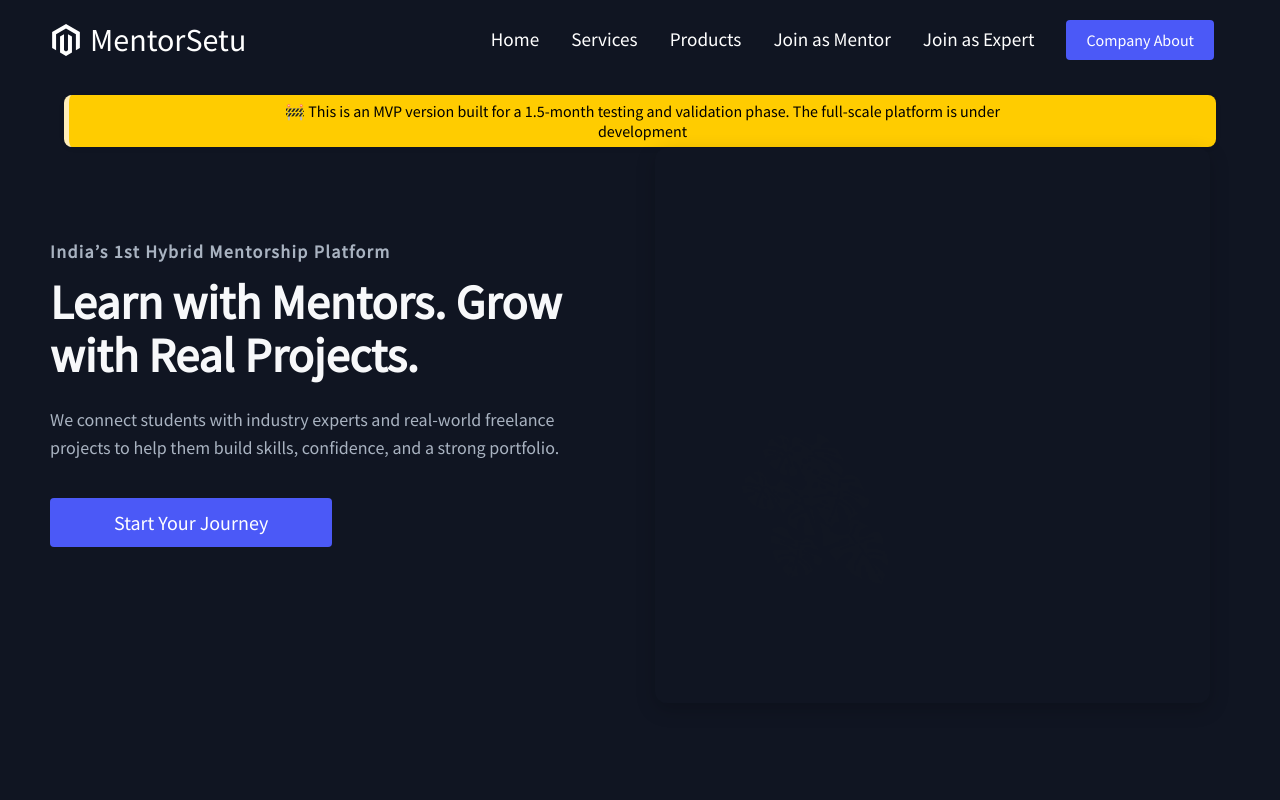
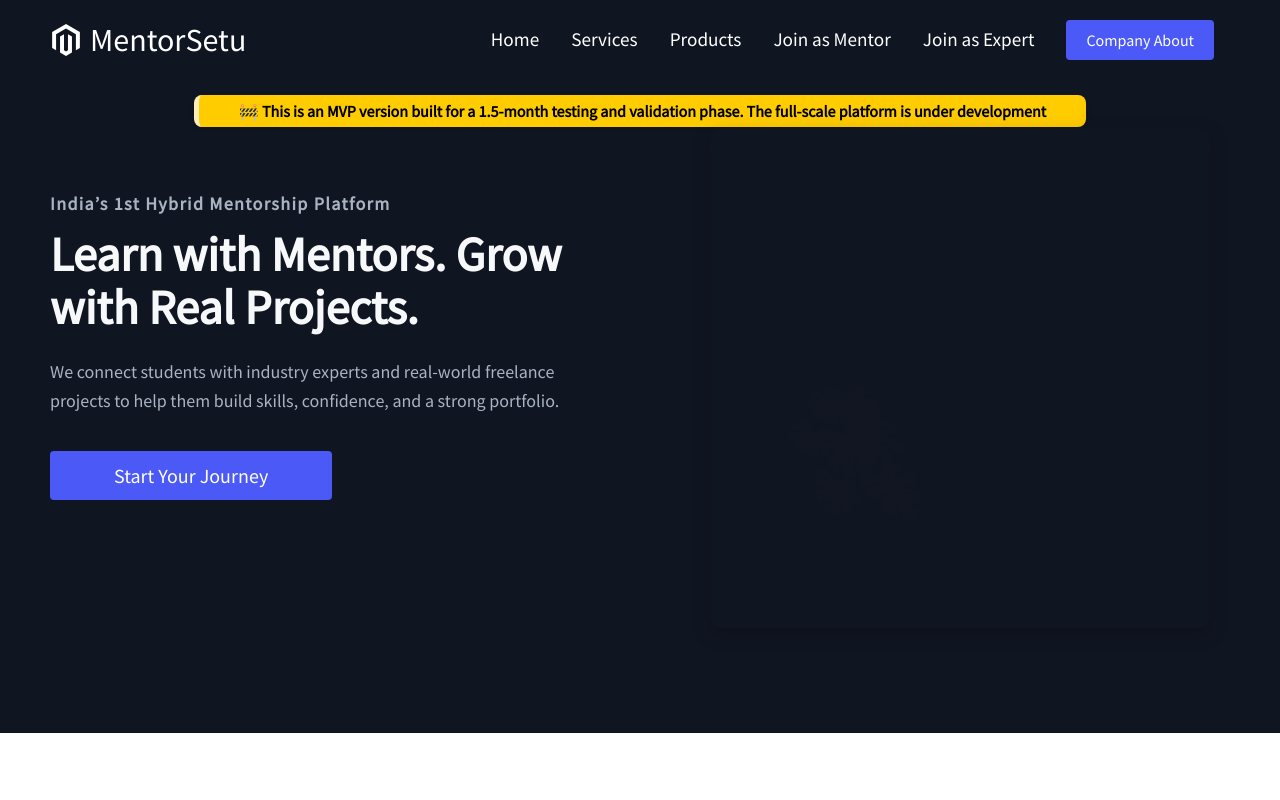
Before and after one commit to surajbhan93/MentorSetu, a React (Create React App) app: page / in a window 1280 px wide. Shown: the top 800 px of the page. Built offline with nearby package versions, Linux system fonts and the light colour scheme.

Commit message:
Update InfoSection.elements.js

```diff
--- a/src/components/InfoSection/InfoSection.elements.js
+++ b/src/components/InfoSection/InfoSection.elements.js
@@ -1,19 +1,21 @@
 import styled from 'styled-components';
 
-
 export const InfoSec = styled.div`
-    color: #fff;
-    padding: 105px 0;
-    background: ${({lightBg}) => (lightBg ? '#fff' : '#101522')};
-`
+  color: #fff;
+  padding: 105px 0;
+  background: ${({ lightBg }) => (lightBg ? '#fff' : '#101522')};
+`;
 
 export const InfoRow = styled.div`
   display: flex;
   margin: 0 -15px -15px -15px;
   flex-wrap: wrap;
   align-items: center;
+  flex-direction: ${({ imgStart }) => (imgStart ? 'row-reverse' : 'row')};
 
-  flex-direction: ${({ imgStart }) => (imgStart ? 'row-reverse' : 'row')};
+  @media screen and (max-width: 768px) {
+    flex-direction: column; /* Stack on mobile */
+  }
 `;
 
 export const InfoColumn = styled.div`
@@ -24,19 +26,12 @@
   max-width: 50%;
   flex-basis: 50%;
 
-  @media (min-width: 480px) and (max-width: 1200px) {
-    max-width: 100%;
-    flex-basis: 100%;
-    display: flex;
-    justify-content: center;
-  }
-
-  @media (min-width: 320px) and (max-width: 480px) {
+  @media screen and (max-width: 768px) {
     max-width: 100%;
     flex-basis: 100%;
     display: flex;
     flex-direction: column;
-    justify-content: center;
+    align-items: center;
   }
 `;
 
@@ -45,12 +40,9 @@
   padding-top: 0;
   padding-bottom: 60px;
 
-  @media (min-width: 480px) and (max-width: 1200px) {
-    padding-bottom: 65px;
-  }
-
-  @media (min-width: 320px) and (max-width: 480px) {
-    padding-bottom: 65px;
+  @media screen and (max-width: 768px) {
+    padding-bottom: 40px;
+    text-align: center; /* Better look on mobile */
   }
 `;
 
@@ -58,6 +50,7 @@
   max-width: 555px;
   display: flex;
   justify-content: ${({ start }) => (start ? 'flex-start' : 'flex-end')};
+
   @media screen and (max-width: 768px) {
     justify-content: center;
   }
@@ -73,8 +66,8 @@
 `;
 
 export const Img = styled.img`
-  width: 600px;
-  padding-right: 0;
+  max-width: 100%;   /* ✅ Responsive fix */
+  height: auto;
   border-radius: 12px;
   box-shadow: 0 6px 20px rgba(0,0,0,0.2);
   transition: transform 0.3s ease;
@@ -90,6 +83,10 @@
   line-height: 1.1;
   font-weight: 600;
   color: ${({ lightText }) => (lightText ? '#f7f8fa' : '#1c2237')};
+
+  @media screen and (max-width: 768px) {
+    font-size: 32px; /* Smaller heading on mobile */
+  }
 `;
 
 export const Subtitle = styled.p`
@@ -99,18 +96,21 @@
   line-height: 1.6;
   color: ${({ lightTextDesc }) => (lightTextDesc ? '#a9b3c1' : '#1c2237')};
   white-space: pre-line;
+
+  @media screen and (max-width: 768px) {
+    font-size: 16px;
+  }
 `;
 
 export const MvpBanner = styled.div`
   width: fit-content;
   max-width: 90%;
-  margin: -90px auto 1px auto; /* Slightly higher */
+  margin: -90px auto 1px auto;
   background-color: #ffcc00;
   color: black;
-  text : bold;
-  padding: 6px 200px;
+  font-weight: bold;
+  padding: 6px 40px;   /* ✅ Reduced padding */
   font-size: 16px;
-  font-weight: 500;
   border-left: 5px solid #ffeeba;
   box-shadow: 0px 1px 6px rgba(0, 0, 0, 0.05);
   border-radius: 8px;
@@ -118,7 +118,7 @@
   display: block;
 
   @media screen and (max-width: 768px) {
-    font-size: 10px;
-    padding: 8px 12px;
+    font-size: 12px;
+    padding: 6px 12px; /* ✅ Mobile safe padding */
   }
 `;
```
